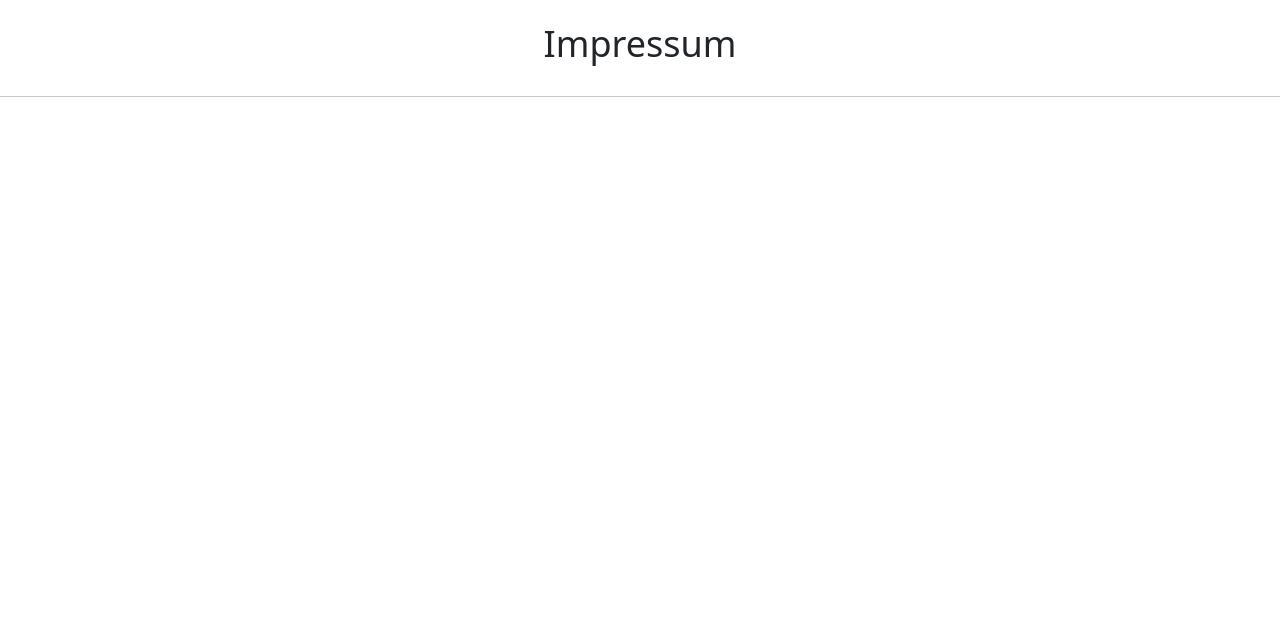
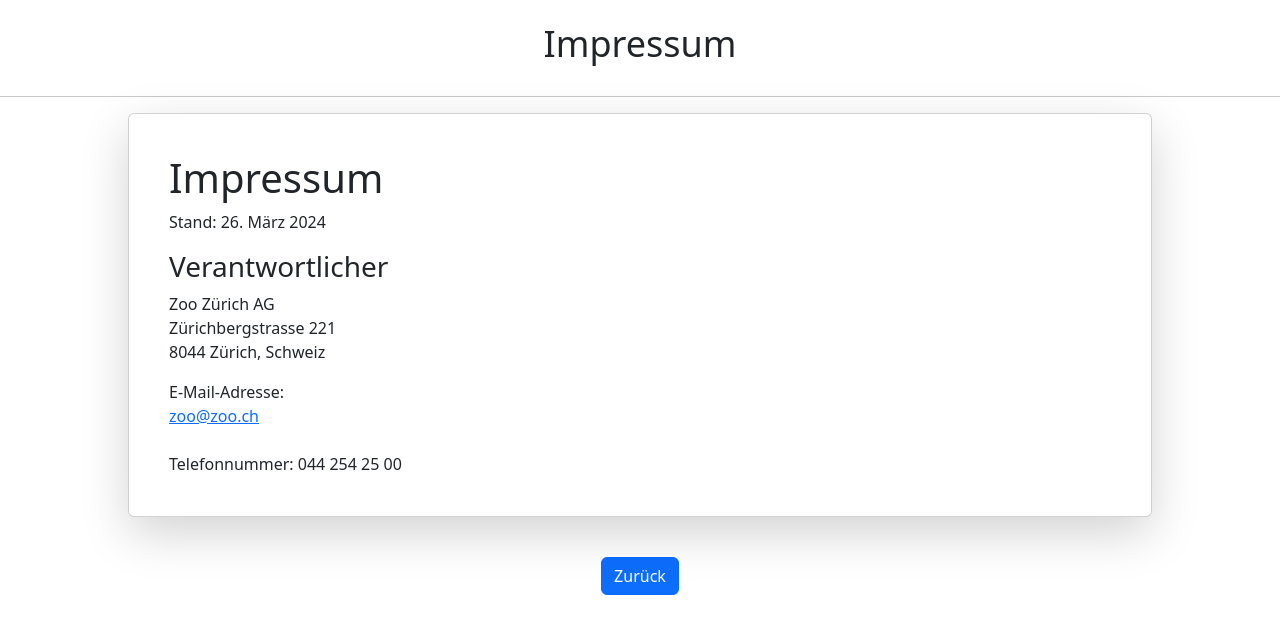
Before and after one commit to Tobias11111010110/Zoo-App, a React (Create React App) app in the folder frontend/: page /imprint in a window 1280 px wide. Shown: the top 634 px of the page. Built offline with nearby package versions, Linux system fonts and the light colour scheme.

Commit message:
feature/imprint-page: added imprint page

```diff
--- a/frontend/src/component/Imprint.tsx
+++ b/frontend/src/component/Imprint.tsx
@@ -1,10 +1,25 @@
 import Header from "./Header";
 import {HeaderModel} from "../model/HeaderModel";
+import {Button, Card} from "react-bootstrap";
 
 export default function Imprint() {
     return (
         <div>
-            <Header headerModel={HeaderModel.IMPRINT} />
+            <Header headerModel={HeaderModel.IMPRINT}/>
+            <Card className={"w-[80%] m-auto p-10 shadow-lg"}>
+                <h1>Impressum</h1>
+                <p>Stand: 26. März 2024</p>
+                <h3 id="m3">Verantwortlicher</h3>
+                <p>
+                    Zoo Zürich AG<br/>Zürichbergstrasse 221<br/> 8044 Zürich,
+                    Schweiz
+                </p>
+                E-Mail-Adresse: <a href="">zoo@zoo.ch</a><br/>
+                Telefonnummer: 044 254 25 00
+            </Card>
+            <div className={"flex justify-center p-10"}>
+                <Button href={"/"}>Zurück</Button>
+            </div>
         </div>
     )
 }
```
